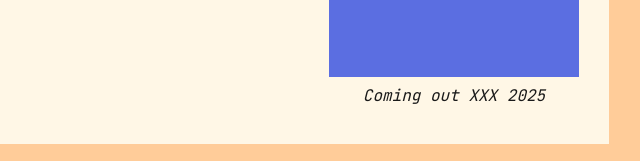
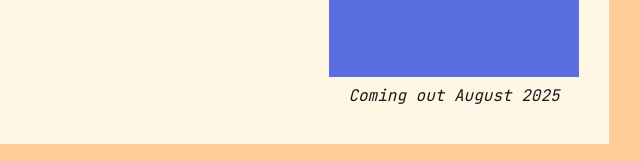
Before and after one commit to nmarchuk/nicholasmarchuk, an Eleventy site: page index.html in a window 1280 px wide. Shown: the part 459-620 px from the top of the page, 501-1141 px from the left. Built offline with nearby package versions, Linux system fonts and the light colour scheme; Eleventy itself is replaced by a stand-in of ours; files that its build step writes are made by us from their sources.

Commit message:
1 more change

```diff
--- a/_includes/blog_layout.html
+++ b/_includes/blog_layout.html
@@ -34,7 +34,7 @@
             <h1><a href="/books/">new book coming soon!</a></h1>
             <div class="image_box">
                 <img class="img-right cover" src="/assets/cover1.png" alt="The cover for the book. The title is 'Paint Dries as a Train Goes Off the Rails. The author is Nicholas Marchuk. It describes...' ">
-                <p class="caption">Coming out XXX 2025</em>
+                <p class="caption">Coming out August 2025</em>
             </div>
             {% include "_blurb.html" %}
             <em><u><a href="/books/">learn more...</a></u></em>
```
